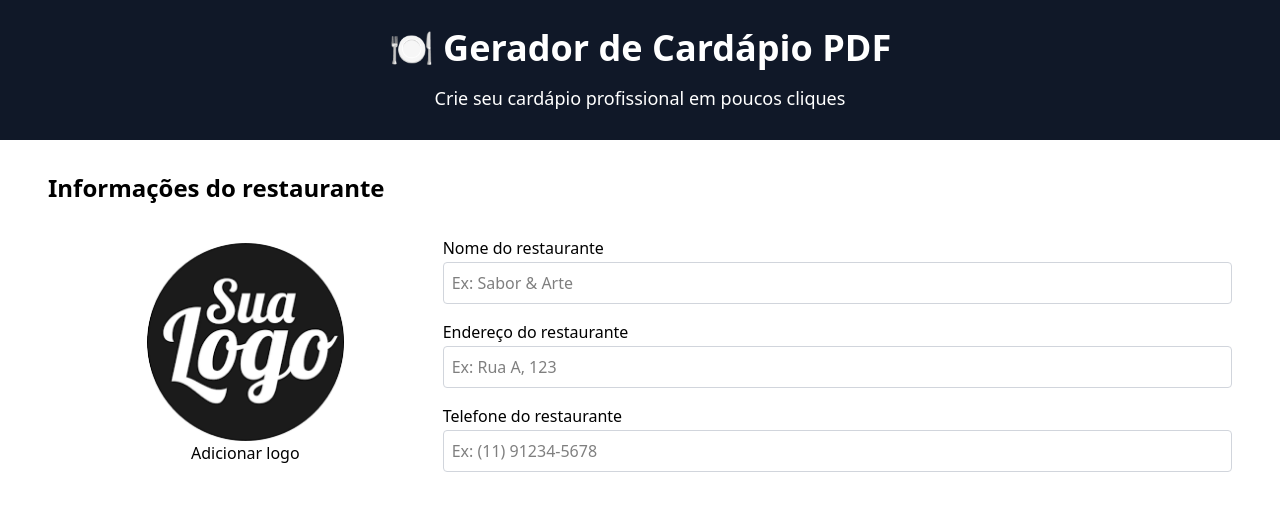
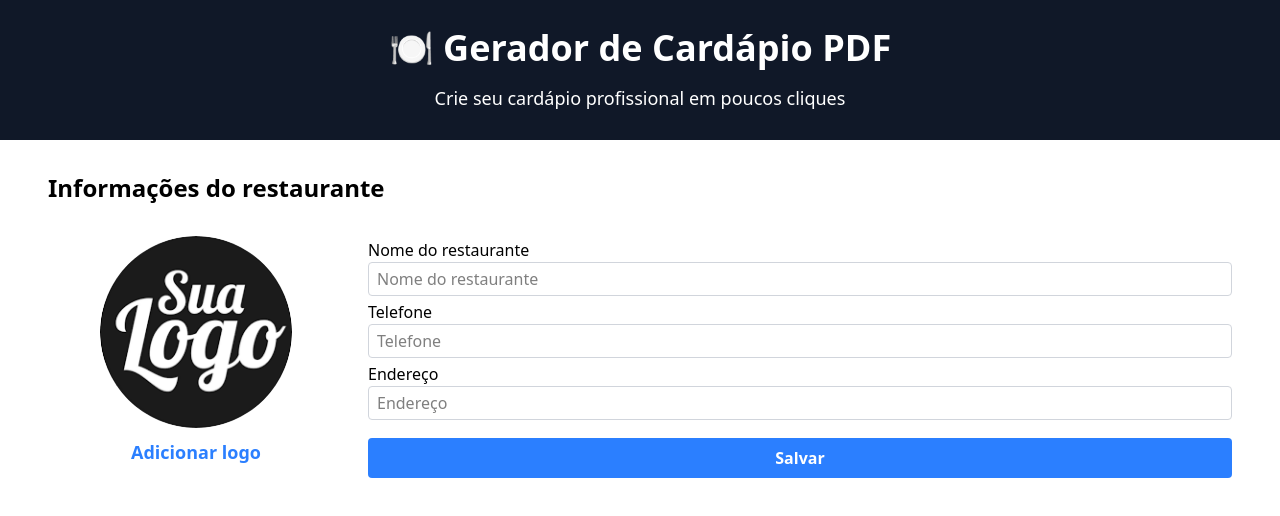
Before and after one commit to WillianDDaniel/menu-pdf-generator, a React (Vite) app: page / in a window 1280 px wide. Shown: the top 516 px of the page. Built offline with nearby package versions, Linux system fonts and the light colour scheme.

Commit message:
feat: implement restaurant form with image upload and input handling

```diff
--- /dev/null
+++ b/src/components/Button.jsx
@@ -0,0 +1,11 @@
+export default function Button({ children, className, type = 'button', ...props }) {
+  return (
+    <button
+      type={type}
+      className={`bg-blue-500 text-white font-bold py-2 px-4 rounded hover:bg-blue-600 transition-colors ${className}`}
+      {...props}
+    >
+      {children}
+    </button>
+  );
+}
--- /dev/null
+++ b/src/components/FigureInput.jsx
@@ -0,0 +1,19 @@
+import InputContainer from './InputContainer';
+
+export default function FigureInput({ src, alt, label, name, ...props }) {
+  return (
+    <figure className='w-3/12 flex flex-col items-center gap-2'>
+      <img src={src} alt={alt} className='w-48 h-48 rounded-full object-cover mx-auto' />
+
+      <InputContainer
+        label={label}
+        type='file'
+        name={name}
+        inputClassName='hidden'
+        labelClassName='cursor-pointer text-lg text-blue-500 font-bold'
+        accept='image/*'
+        {...props}
+      />
+    </figure>
+  );
+}
--- a/src/components/ImgFormContainer.jsx
+++ /dev/null
@@ -1,32 +0,0 @@
-import { useEffect, useState } from 'react';
-import { convertToBase64 } from '../assets/convertFileToBase64';
-
-export default function ImgFormContainer({ label, name }) {
-  const [restaurant, setRestaurant] = useState({ logo: 'your-logo.png' });
-
-  useEffect(() => {
-    const localStorageRestaurant = localStorage.getItem('restaurant');
-
-    if (localStorageRestaurant) {
-      const parsedRestaurant = JSON.parse(localStorageRestaurant);
-      setRestaurant(parsedRestaurant);
-    }
-  }, []);
-
-  const handleFileChange = async e => {
-    const file = e.target.files[0];
-    if (file) {
-      const base64 = await convertToBase64(file);
-      setRestaurant({ logo: base64 });
-    }
-  };
-
-  return (
-    <figure className='w-1/3 flex flex-col items-center justify-center'>
-      <img className='w-1/2' src={restaurant.logo} alt='Logo do restaurante' />
-
-      <label htmlFor={name}> {label} </label>
-      <input className='hidden' onChange={handleFileChange} type='file' name={name} id={name} accept='image/*' />
-    </figure>
-  );
-}
--- a/src/components/InputContainer.jsx
+++ b/src/components/InputContainer.jsx
@@ -1,14 +1,25 @@
-export default function InputContainer({ label, type, placeholder, name }) {
+export default function InputContainer({
+  label,
+  type,
+  name,
+  placeholder,
+  labelClassName,
+  inputClassName,
+  ...props
+}) {
   return (
-    <div className='flex flex-col gap-0.5'>
-      <label htmlFor={name}> {label} </label>
+    <div className='flex flex-col mt-0.5'>
+      <label className={labelClassName} htmlFor={props.id}>
+        {label}
+      </label>
 
       <input
-        className='border border-gray-300 p-2 rounded-sm'
+        className={`border border-gray-300 px-2 py-1 rounded-sm ${inputClassName}`}
+        name={name}
         type={type}
-        name={name}
-        id={name}
         placeholder={placeholder}
+        id={props.id}
+        {...props}
       />
     </div>
   );
--- a/src/components/RestaurantForm.jsx
+++ b/src/components/RestaurantForm.jsx
@@ -1,17 +1,98 @@
-import ImgFormContainer from './ImgFormContainer';
+import { useEffect, useState } from 'react';
+
 import InputContainer from './InputContainer';
+import Button from './Button';
+import FigureInput from './FigureInput';
+
+import { convertToBase64 } from '../assets/convertToBase64';
 
 export default function RestaurantForm() {
+  const [restaurant, setRestaurant] = useState({});
+
+  useEffect(() => {
+    const storedRestaurant = localStorage.getItem('restaurant');
+    if (storedRestaurant) {
+      setRestaurant(JSON.parse(storedRestaurant));
+    }
+  }, []);
+
+  const handleSubmit = async event => {
+    event.preventDefault();
+
+    const restaurant = await handleFormData(event);
+
+    localStorage.setItem('restaurant', JSON.stringify(restaurant));
+
+    setRestaurant(restaurant);
+  };
+
+  const handleFormData = async event => {
+    const { name, phone, address, logo } = event.target.elements;
+
+    const formData = {
+      name: name.value,
+      phone: phone.value,
+      address: address.value,
+    };
+
+    if (logo.files.length > 0) {
+      const base64 = await convertToBase64(logo.files[0]);
+      formData.logo = base64;
+    }
+
+    return formData;
+  };
+
   return (
-    <form className='flex'>
-      <ImgFormContainer label='Adicionar logo' name='restaurantLogo' />
+    <form className='flex items-start gap-6' onSubmit={handleSubmit}>
+      <FigureInput
+        src={restaurant.logo || 'your-logo.png'}
+        alt={'Logo do restaurante'}
+        label='Adicionar logo'
+        name='logo'
+        id='restaurant-logo'
+        onChange={e =>
+          setRestaurant({ ...restaurant, logo: URL.createObjectURL(e.target.files[0]) })
+        }
+      />
 
-      <div className='w-2/3 flex flex-col gap-4'>
-        <InputContainer label='Nome do restaurante' type='text' placeholder='Ex: Sabor & Arte' name='restaurantName' />
+      <div className='flex flex-col gap-0.5 flex-1'>
+        <InputContainer
+          label='Nome do restaurante'
+          type='text'
+          name='name'
+          placeholder='Nome do restaurante'
+          id='restaurant-name'
+          value={restaurant.name || ''}
+          onChange={e => setRestaurant({ ...restaurant, name: e.target.value })}
+          required
+        />
 
-        <InputContainer label='Endereço do restaurante' type='text' placeholder='Ex: Rua A, 123' name='address' />
+        <InputContainer
+          label='Telefone'
+          type='tel'
+          name='phone'
+          placeholder='Telefone'
+          id='phone'
+          value={restaurant.phone || ''}
+          onChange={e => setRestaurant({ ...restaurant, phone: e.target.value })}
+          required
+        />
 
-        <InputContainer label='Telefone do restaurante' type='text' placeholder='Ex: (11) 91234-5678' name='phone' />
+        <InputContainer
+          label='Endereço'
+          type='text'
+          name='address'
+          placeholder='Endereço'
+          id='address'
+          value={restaurant.address || ''}
+          onChange={e => setRestaurant({ ...restaurant, address: e.target.value })}
+          required
+        />
+
+        <Button type='submit' className={'mt-4 cursor-pointer'}>
+          Salvar
+        </Button>
       </div>
     </form>
   );
```
Also changed, not shown: .prettierrc.json, src/assets/convertToBase64.js (renamed from src/assets/convertFileToBase64.js).
